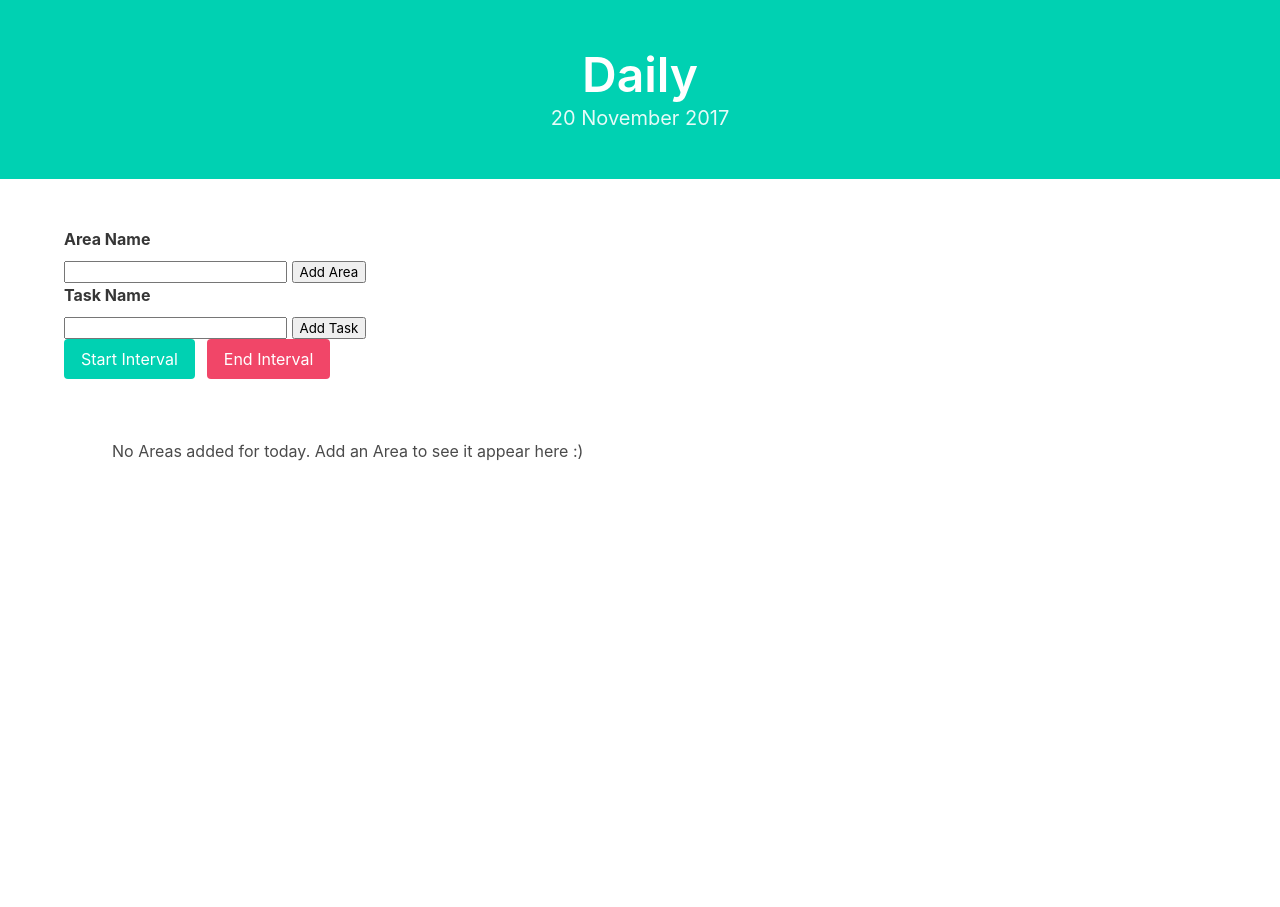
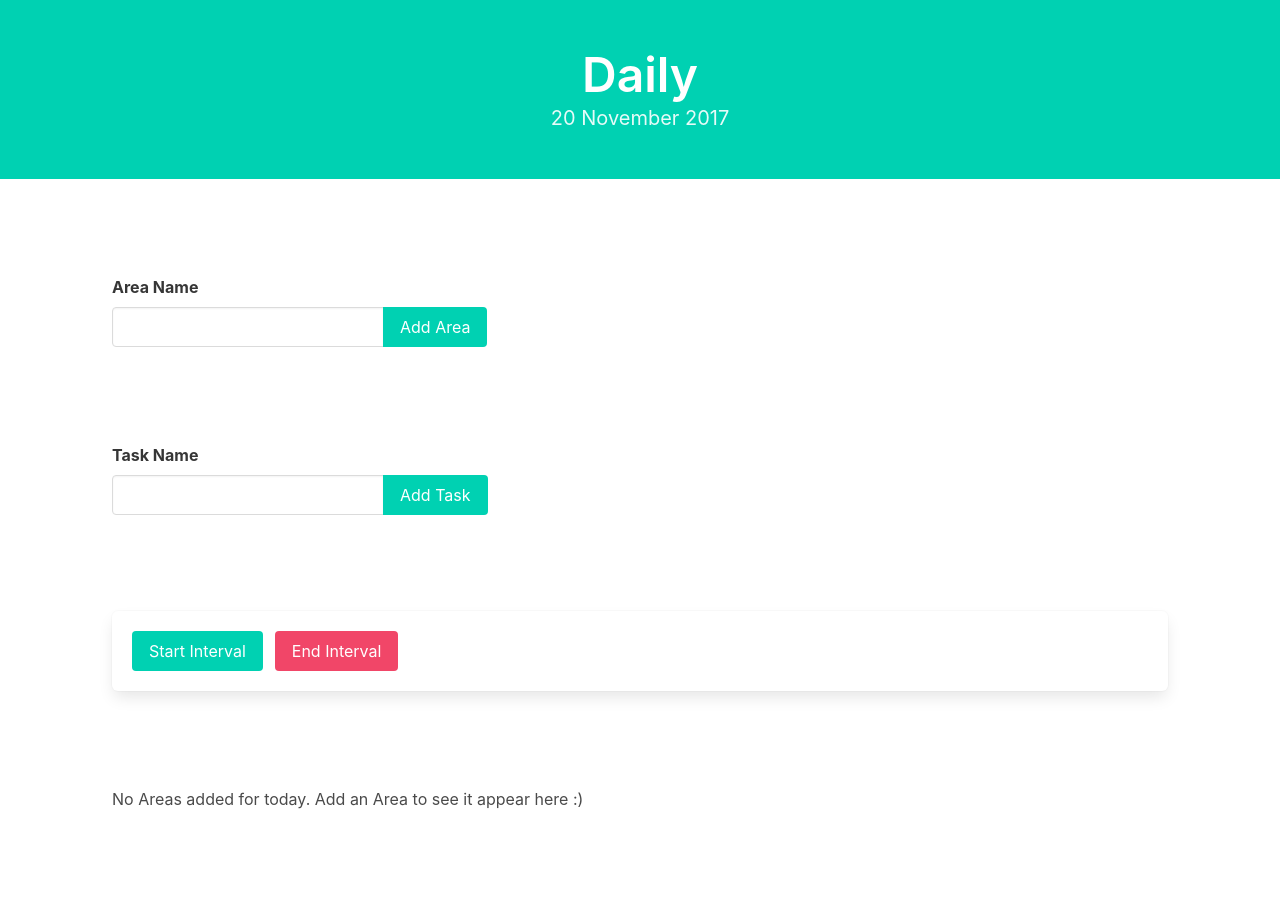
Before and after one commit to arseniy-panfilov/daily, a Django app: page /daily/ in a window 1280 px wide. Before the commit the page ends 461 px from the top, so only its background shows below. Run offline with Django 3.2, Linux system fonts and the light colour scheme; data comes from the database, SQL or seed files in the repository; some libraries are stand-ins or nearby versions.

Commit message:
Add form text input styling

```diff
--- a/cying/settings.py
+++ b/cying/settings.py
@@ -33,6 +33,7 @@ ALLOWED_HOSTS = []
 INSTALLED_APPS = [
     'personal.apps.PersonalConfig',
     'daily.apps.DailyConfig',
+    'widget_tweaks',
     'django.contrib.admin',
     'django.contrib.auth',
     'django.contrib.contenttypes',
--- a/daily/templates/daily/index.html
+++ b/daily/templates/daily/index.html
@@ -9,6 +9,7 @@
     </head>
 
     {% load tz %}
+    {% load widget_tweaks %}
     <body>
         <section class="hero is-primary is-small-medium" name="title">
             <div class="hero-body">
@@ -24,7 +25,6 @@
         </section>
 
         {% if messages %}
-        <section class="section" name="messages">
         <div class="container">
             <ul class="messages">
                 {% for message in messages %}
@@ -32,21 +32,39 @@
                 {% endfor %}
             </ul>
         </div>
-        </section>
         {% endif %}
 
         <section class="section" name="areas">
             <div class="container">
+                <section class="section">
+                    <form action="{% url 'daily:index' %}" method="post">
                         <label class="label">Area Name</label>
+                        {% csrf_token %}
+                        <div class="field has-addons">
+                            <div class="control">
+                                {% render_field area_form.your_name class="input" %}
+                            </div>
+                            <div class="control">
+                                <input class="button is-primary" type="submit" name="add_area" value="Add Area"/>
+                            </div>
+                        </div>
+                    </form>
+                </section>
                 <form action="{% url 'daily:index' %}" method="post">
+                    <section class="section">
+                        <label class="label">Task Name</label>
                         {% csrf_token %}
-                    {{ area_form }}
-                    <input type="submit" name="add_area" value="Add Area">
-                </form>
-                <form action="{% url 'daily:index' %}" method="post">
-                    <label class="label">Task Name</label>
-                    {{ task_form }}
-                    <input type="submit" name="add_task" value="Add Task" />
+                        <div class="field has-addons">
+                            <div class="control">
+                                {% render_field task_form.your_name class="input" %}
+                            </div>
+                            <div class="control">
+                                <input class="button is-primary" type="submit" name="add_task" value="Add Task" />
+                            </div>
+                        </div>
+                    </section>
+                    <section class="section">
+                        <div class="box">
                             <div class="field is-grouped">
                                 <p class="control">
                                     <input class="button is-primary" type="submit" name="start_interval" value="Start Interval" />
@@ -55,6 +73,8 @@
                                     <input class="button is-danger" type="submit" name="end_interval" value="End Interval" />
                                 </p>
                             </div>
+                        </div>
+                    </section>
                     {% csrf_token %}
                     <section class="section" name="area_cards">
                         {% if today_areas_list %}
```
Lines whose indentation alone changed are shown as unchanged.
